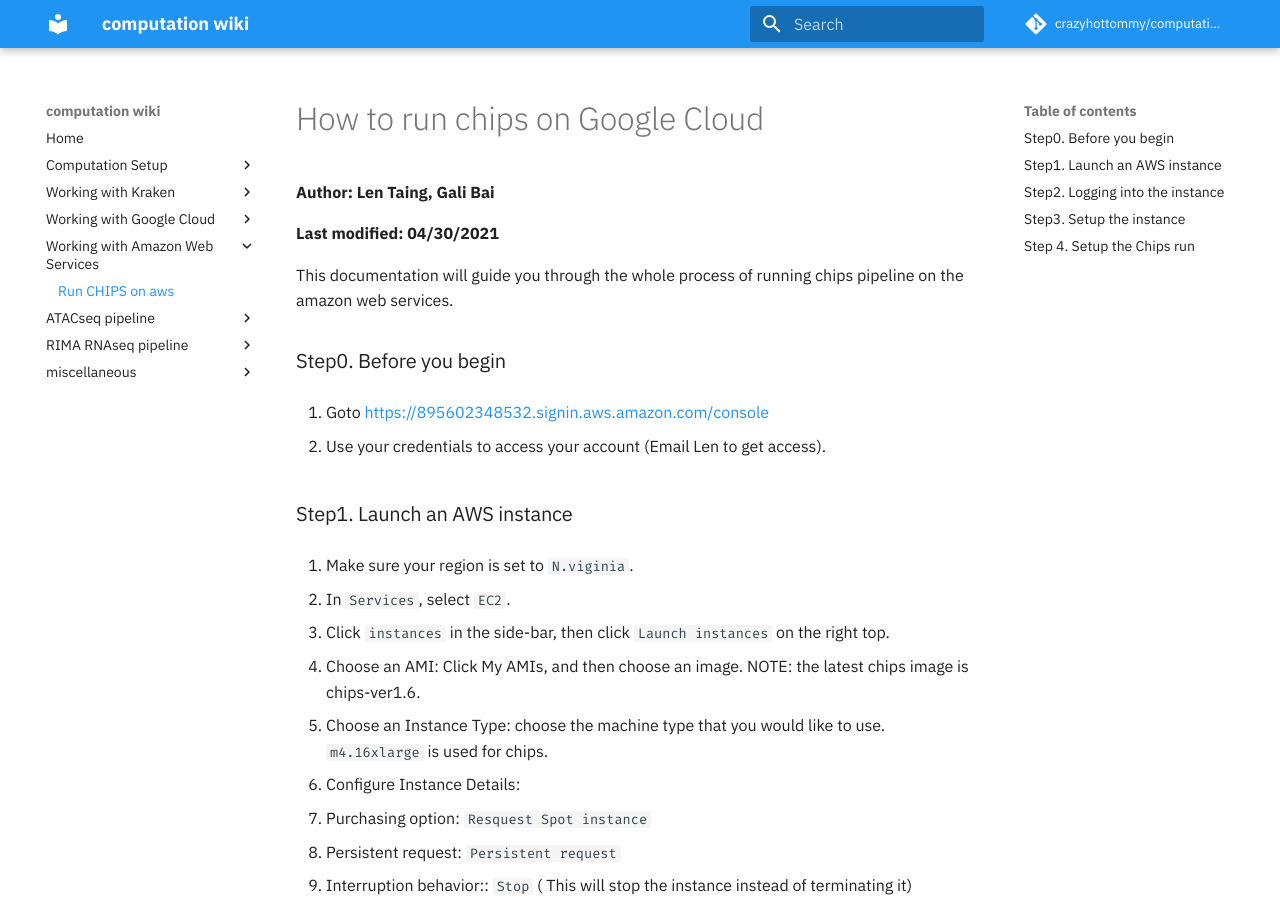
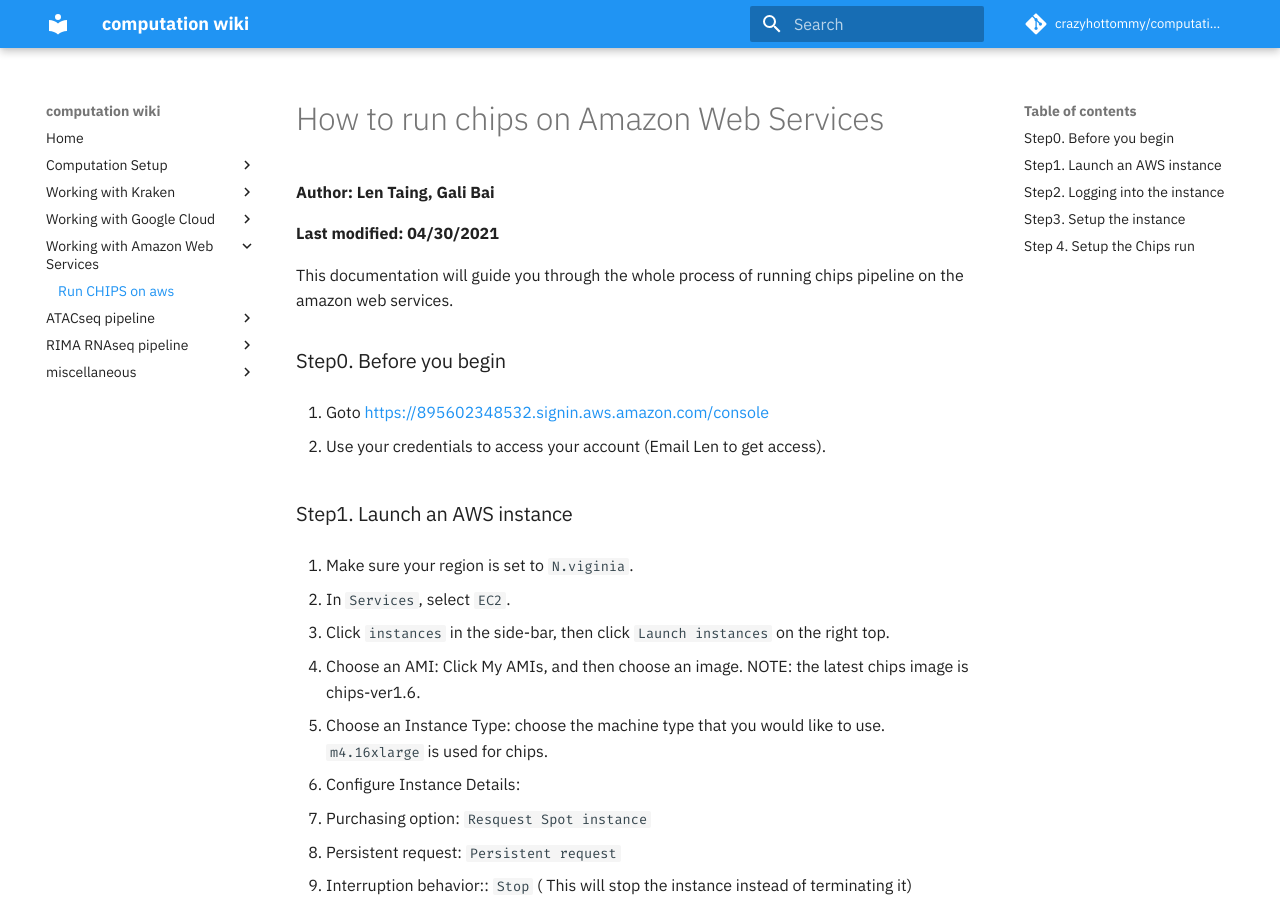
Before and after one commit to crazyhottommy/computation_wiki, an MkDocs documentation site: the page built from docs/amazon-web-services/chips-aws.md, in a window 1280 px wide and 900 px high. Built offline with MkDocs 1.6.1 and Material for MkDocs 9.7.7, drawn with Linux system fonts in a browser that asks for light colours; nearby versions of some CDN libraries; library files that are not in the unit come from our copies; comment, search, counter and statistics services are not loaded.

Commit message:
add tutorial on running chips on aws

```diff
--- a/docs/amazon-web-services/chips-aws.md
+++ b/docs/amazon-web-services/chips-aws.md
@@ -1,4 +1,4 @@
-# How to run chips on Google Cloud
+# How to run chips on Amazon Web Services
 **Author: Len Taing, Gali Bai**
 
 **Last modified: 04/30/2021**
```
